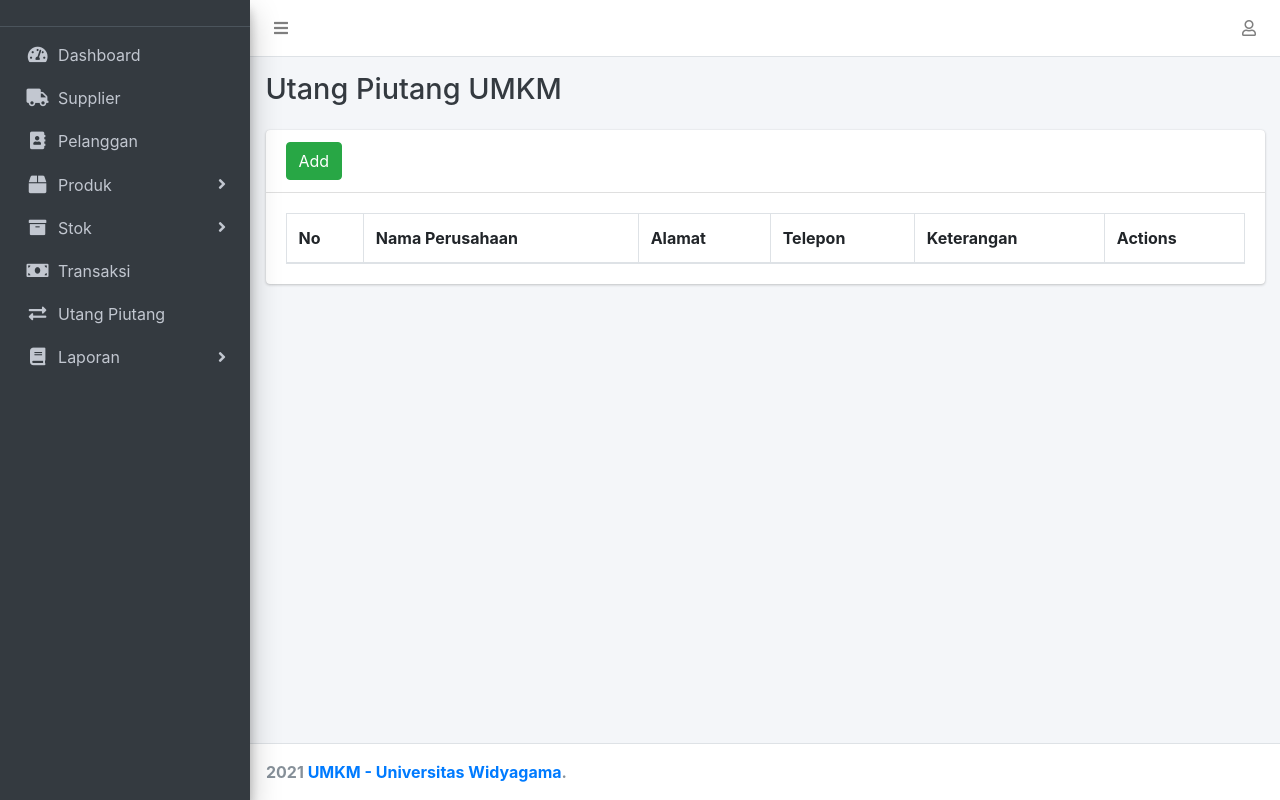
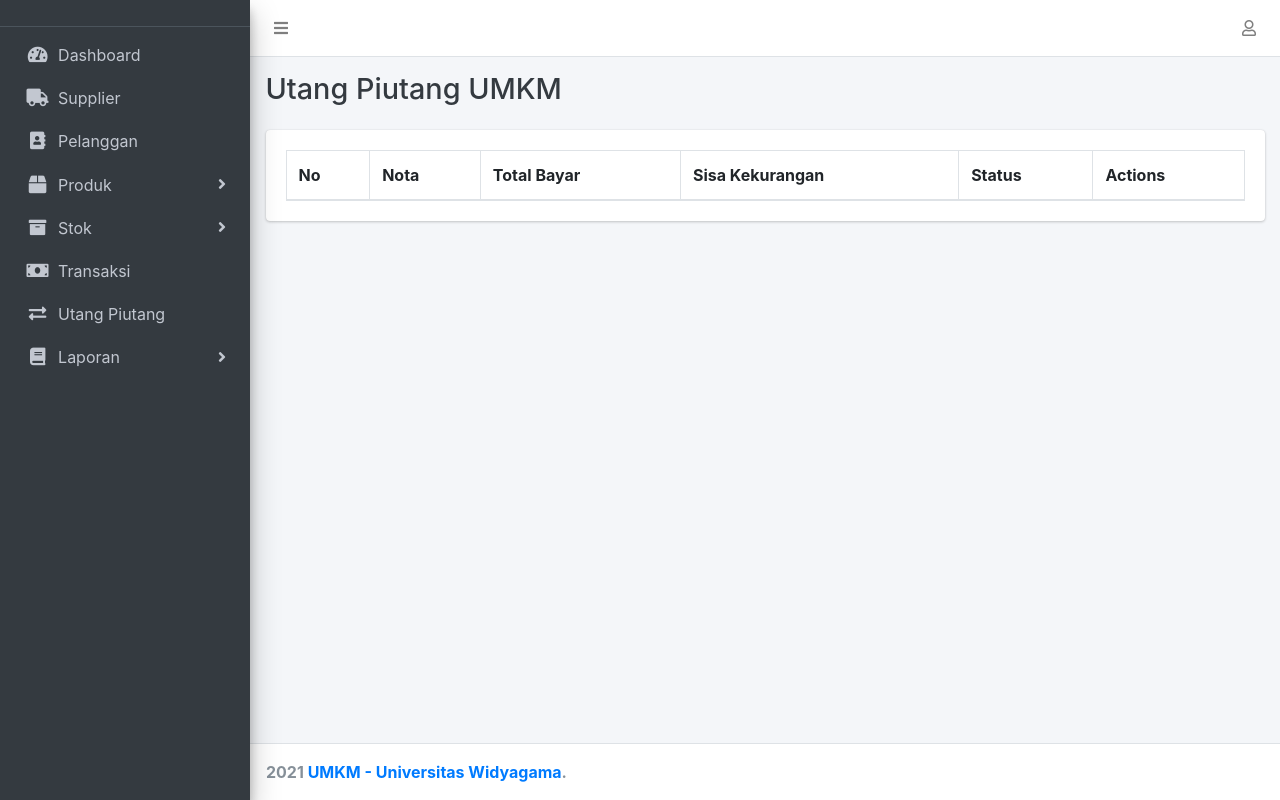
Before and after one commit to alifahfathonah/umkm_uwg, a CodeIgniter app: the page made by application/views/cicilan.php in a window 1280 px wide. Run offline with CodeIgniter, Linux system fonts and the light colour scheme; data that the repository does not hold is empty; some libraries are stand-ins or nearby versions.

Commit message:
update cicilan

```diff
--- a/application/views/cicilan.php
+++ b/application/views/cicilan.php
@@ -36,18 +36,15 @@
     <section class="content">
       <div class="container-fluid">
         <div class="card">
-          <div class="card-header">
-            <button class="btn btn-success" data-toggle="modal" data-target="#modal" onclick="add()">Add</button>
-          </div>
           <div class="card-body">
             <table class="table w-100 table-bordered table-hover" id="cicilan">
               <thead>
                 <tr>
                   <th>No</th>
-                  <th>Nama Perusahaan</th>
-                  <th>Alamat</th>
-                  <th>Telepon</th>
-                  <th>Keterangan</th>
+                  <th>Nota</th>
+                  <th>Total Bayar</th>
+                  <th>Sisa Kekurangan</th>
+                  <th>Status</th>
                   <th>Actions</th>
                 </tr>
               </thead>
@@ -75,20 +72,29 @@
     <form id="form">
       <input type="hidden" name="id">
       <div class="form-group">
-        <label>Nama</label>
-        <input type="text" class="form-control" placeholder="Nama" name="nama" required>
+        <label>Nota</label>
+        <input type="text" class="form-control" placeholder="Nota" name="nota" required>
       </div>
       <div class="form-group">
-        <label>Alamat</label>
-        <input type="text" class="form-control" placeholder="Alamat" name="alamat" required>
+        <label>Kekurangan</label>
+        <input type="text" class="form-control" placeholder="Kekurangan" name="kekurangan" required>
       </div>
       <div class="form-group">
-        <label>Telepon</label>
-        <input type="number" class="form-control" placeholder="Telepon" name="telepon" required>
+        <label>Status</label>
+        <input type="text" class="form-control" placeholder="Status" name="status" required>
       </div>
-      <div class="form-group">
-        <label>Keterangan</label>
-        <textarea name="keterangan" class="form-control" placeholder="Keterangan" required></textarea>
+      <div class="form-group my-4">
+        <table class="table my-table">
+          <thead>
+            <tr>
+              <th class="text-center" width="35%">Tanggal</th>
+              <th class="text-center">Transaksi Terakhir</th>
+              <th class="text-center">Sisa Pembayaran</th>
+            </tr>
+          </thead>
+          <tbody>
+          </tbody>
+        </table>
       </div>
       <button class="btn btn-success" type="submit">Add</button>
       <button class="btn btn-danger" data-dismiss="modal">Close</button>
--- a/assets/js/unminify/cicilan.js
+++ b/assets/js/unminify/cicilan.js
@@ -13,13 +13,13 @@ let url, cicilan = $("#cicilan").DataTable({
     columns: [{
         data: null
     }, {
-        data: "nama"
+        data: "nota"
     }, {
-        data: "alamat"
+        data: "total_bayar"
     }, {
-        data: "telepon"
+        data: "hutang"
     }, {
-        data: "keterangan"
+        data: "status"
     }, {
         data: "action"
     }]
--- a/assets/js/unminify/transaksi.js
+++ b/assets/js/unminify/transaksi.js
@@ -204,7 +204,8 @@ function checkEmpty() {
 function checkUang() {
     let jumlah_uang = $('[name="jumlah_uang"').val(),
         total_bayar = parseInt($(".total_bayar").html());
-    if (jumlah_uang !== "" && jumlah_uang >= total_bayar) {
+
+    if (jumlah_uang.length > 0) {
         $("#add").removeAttr("disabled");
         $("#cetak").removeAttr("disabled")
     } else {
```
Also changed, not shown: application/controllers/Cicilan.php (+16 -65 lines), application/controllers/Transaksi.php (+11 -1 lines), application/models/Cicilan_model.php (+15 -10 lines).
